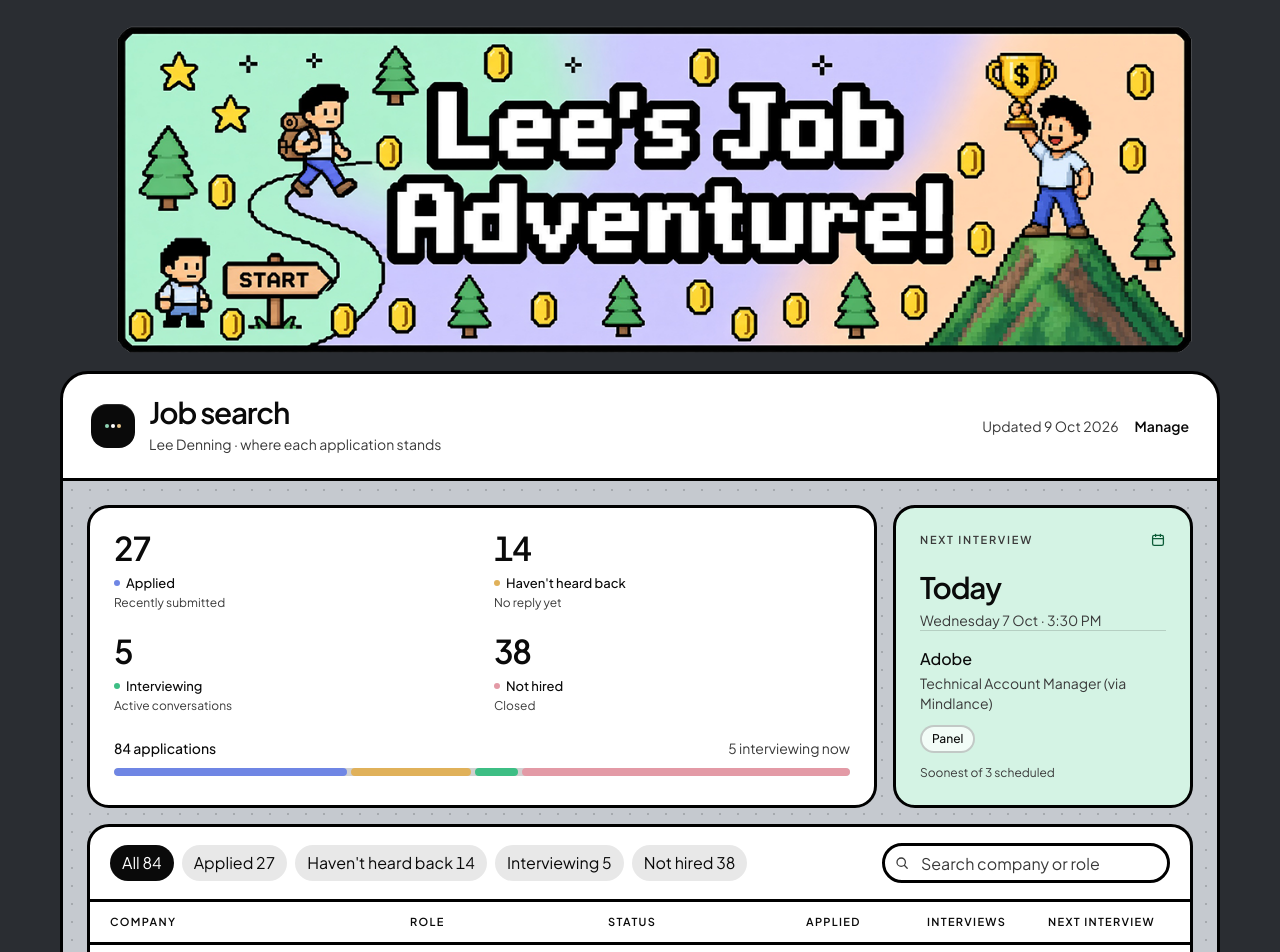
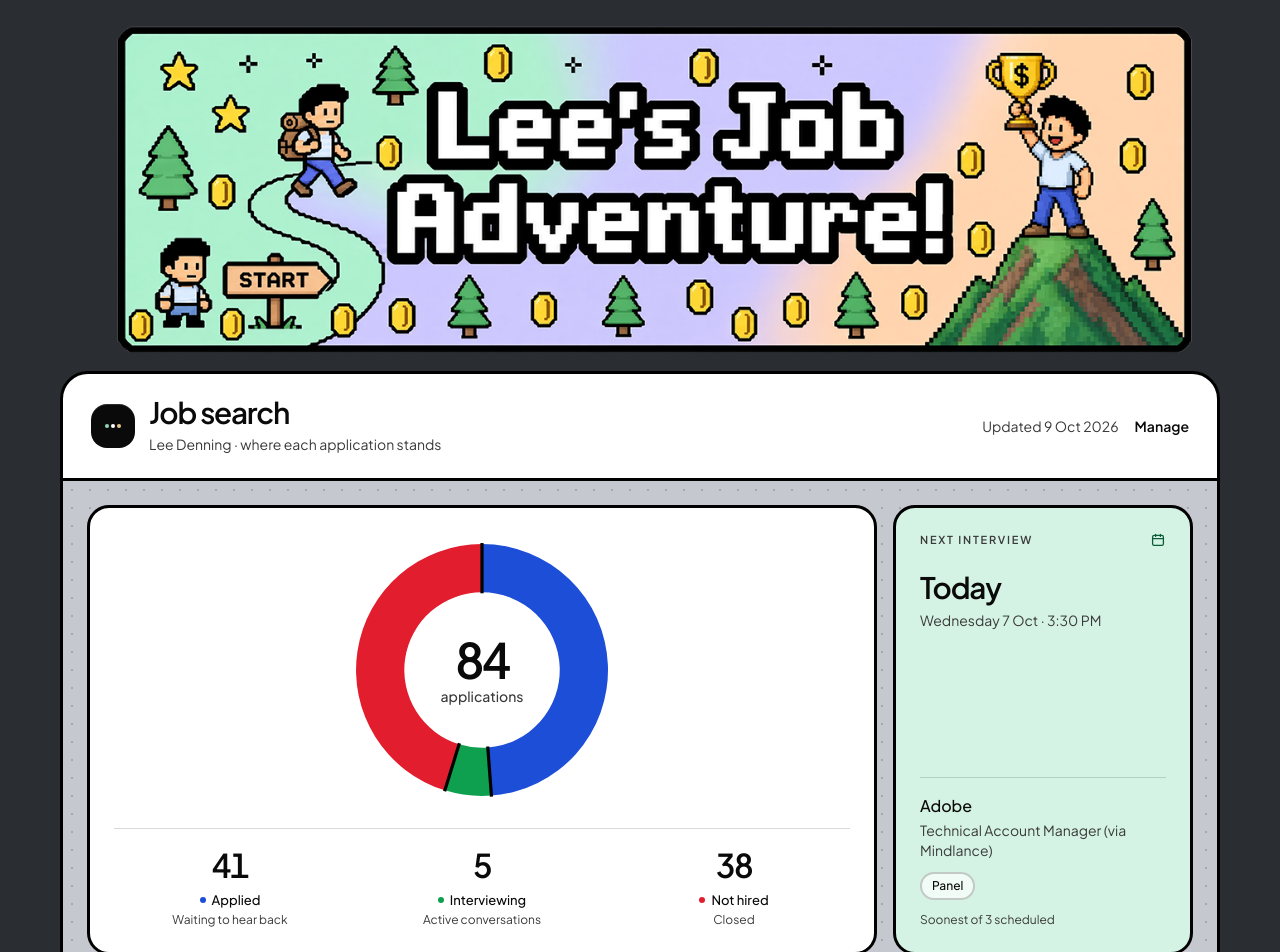
Before and after one commit to LEED337/job-status-board, a React (Vite) app: page / in a window 1280 px wide. Shown: the top 952 px of the page. Built offline with nearby package versions, Linux system fonts and the light colour scheme.

Commit message:
Combine waiting applications into Applied and chart the summary.
Treat the old "Haven't heard back" status as Applied everywhere it is loaded, and replace the summary bar with a three-status donut.

Co-authored-by: Lee <LEED337@users.noreply.github.com>

```diff
--- a/api/_lib/boardFile.ts
+++ b/api/_lib/boardFile.ts
@@ -1,9 +1,7 @@
-export const STATUSES = [
-  "Applied",
-  "Haven't heard back",
-  "Interviewing",
-  "Not hired",
-] as const;
+export const STATUSES = ["Applied", "Interviewing", "Not hired"] as const;
+
+// Older boards used this for applications that were neither interviewing nor closed.
+const LEGACY_APPLIED_STATUS = "Haven't heard back";
 
 export type ApplicationStatus = (typeof STATUSES)[number];
 
@@ -144,8 +142,12 @@ function isRecord(value: unknown): value is Record<string, unknown> {
   return typeof value === "object" && value !== null && !Array.isArray(value);
 }
 
-function isStatus(value: unknown): value is ApplicationStatus {
-  return typeof value === "string" && (STATUSES as readonly string[]).includes(value);
+function canonicalStatus(value: unknown): ApplicationStatus | null {
+  if (typeof value !== "string") return null;
+  // Straight or curly apostrophe: both mean the old waiting status.
+  if (value === LEGACY_APPLIED_STATUS || value === "Haven’t heard back") return "Applied";
+  if ((STATUSES as readonly string[]).includes(value)) return value as ApplicationStatus;
+  return null;
 }
 
 export function normalizeJobUrl(value: string): string | null {
@@ -189,10 +191,9 @@ function parseApplication(input: unknown, index: number): Application {
   if (!company) throw new Error(`${where}: company is required.`);
   const role = typeof input.role === "string" ? input.role.trim() : "";
   if (!role) throw new Error(`${where}: role is required.`);
-  if (!isStatus(input.status)) {
-    throw new Error(
-      `${where}: status must be Applied, Haven't heard back, Interviewing, or Not hired.`,
-    );
+  const status = canonicalStatus(input.status);
+  if (!status) {
+    throw new Error(`${where}: status must be Applied, Interviewing, or Not hired.`);
   }
   if (typeof input.appliedOn !== "string" || !DATE_ONLY.test(input.appliedOn)) {
     throw new Error(`${where}: appliedOn must be YYYY-MM-DD.`);
@@ -205,7 +206,7 @@ function parseApplication(input: unknown, index: number): Application {
     company,
     role,
     ...(jobUrl ? { jobUrl } : {}),
-    status: input.status,
+    status,
     appliedOn: input.appliedOn,
     location: typeof input.location === "string" ? input.location.trim() : "",
     ...(notes ? { notes } : {}),
--- a/public/data/applications.json
+++ b/public/data/applications.json
@@ -1,7 +1,7 @@
 {
   "version": 1,
   "owner": "Lee Denning",
-  "updatedAt": "2026-10-09T05:09:03Z",
+  "updatedAt": "2026-10-09T15:04:55Z",
   "applications": [
     {
       "id": "app-gc-ai-csm",
@@ -394,7 +394,7 @@
       "company": "LocalStack",
       "role": "Technical Account Manager",
       "jobUrl": "https://www.linkedin.com/jobs/view/4442719681/",
-      "status": "Haven't heard back",
+      "status": "Applied",
       "appliedOn": "2026-09-04",
       "location": "Remote",
       "interviews": []
@@ -404,7 +404,7 @@
       "company": "Netflix",
       "role": "Support Solutions Engineer (L5) \u2014 Security, Privacy and Assurance",
       "jobUrl": "https://netflix.wd108.myworkdayjobs.com/en-US/Netflix/job/Support-Solutions-Engineer-_JR42010",
-      "status": "Haven't heard back",
+      "status": "Applied",
       "appliedOn": "2026-09-08",
       "location": "Remote \u00b7 USA",
       "interviews": []
@@ -414,7 +414,7 @@
       "company": "Cloudinary",
       "role": "Technical Customer Success Manager",
       "jobUrl": "https://www.linkedin.com/jobs/view/4444318587/",
-      "status": "Haven't heard back",
+      "status": "Applied",
       "appliedOn": "2026-09-09",
       "location": "Remote",
       "interviews": []
@@ -424,7 +424,7 @@
       "company": "Deepgram",
       "role": "Customer Success Engineer (Americas)",
       "jobUrl": "https://www.linkedin.com/jobs/view/4304829099/",
-      "status": "Haven't heard back",
+      "status": "Applied",
       "appliedOn": "2026-09-11",
       "location": "Remote \u00b7 Americas",
       "interviews": []
@@ -434,7 +434,7 @@
       "company": "Socket",
       "role": "Enterprise Technical Account Manager",
       "jobUrl": "https://socket.dev/careers#open-roles",
-      "status": "Haven't heard back",
+      "status": "Applied",
       "appliedOn": "2026-09-13",
       "location": "Remote \u00b7 USA",
       "interviews": []
@@ -444,7 +444,7 @@
       "company": "Newfold Digital",
       "role": "Enterprise Technical Account Manager",
       "jobUrl": "https://www.linkedin.com/jobs/view/4445257040/",
-      "status": "Haven't heard back",
+      "status": "Applied",
       "appliedOn": "2026-09-14",
       "location": "Remote \u00b7 USA",
       "interviews": [],
@@ -455,7 +455,7 @@
       "company": "Redo",
       "role": "Technical Account Manager",
       "jobUrl": "https://www.linkedin.com/jobs/view/4466109731/",
-      "status": "Haven't heard back",
+      "status": "Applied",
       "appliedOn": "2026-09-14",
       "location": "Draper, UT (On-site)",
       "interviews": [],
@@ -466,7 +466,7 @@
       "company": "Western Governors University",
       "role": "Senior Cloud Engineer",
       "jobUrl": "https://www.linkedin.com/jobs/view/4444749859/",
-      "status": "Haven't heard back",
+      "status": "Applied",
       "appliedOn": "2026-09-14",
       "location": "Salt Lake City metro (On-site)",
       "interviews": []
@@ -476,7 +476,7 @@
       "company": "Scout Global",
       "role": "Senior Technical Account Manager",
       "jobUrl": "https://www.linkedin.com/jobs/view/4465246601/",
-      "status": "Haven't heard back",
+      "status": "Applied",
       "appliedOn": "2026-09-15",
       "location": "Remote \u00b7 USA",
       "interviews": []
@@ -486,7 +486,7 @@
       "company": "IFS Nexus Black",
       "role": "AI Engineer (US)",
       "jobUrl": "https://www.linkedin.com/jobs/view/4469220934/",
-      "status": "Haven't heard back",
+      "status": "Applied",
       "appliedOn": "2026-09-19",
       "location": "Remote \u00b7 USA",
       "interviews": []
@@ -496,7 +496,7 @@
       "company": "CyberForce Global",
       "role": "Technical Account Manager",
       "jobUrl": "https://www.linkedin.com/jobs/view/4462192102/",
-      "status": "Haven't heard back",
+      "status": "Applied",
       "appliedOn": "2026-09-20",
       "location": "Remote \u00b7 USA",
       "interviews": []
@@ -506,7 +506,7 @@
       "company": "Opiniion",
       "role": "DevOps Engineer",
       "jobUrl": "https://www.linkedin.com/jobs/view/4458712216/",
-      "status": "Haven't heard back",
+      "status": "Applied",
       "appliedOn": "2026-09-20",
       "location": "Lehi, UT (On-site)",
       "interviews": []
@@ -526,7 +526,7 @@
       "company": "Cyera",
       "role": "Senior Technical Account Manager, Identity Security",
       "jobUrl": "https://www.linkedin.com/jobs/view/4464413550",
-      "status": "Haven't heard back",
+      "status": "Applied",
       "appliedOn": "2026-09-22",
       "location": "Remote",
       "interviews": []
@@ -536,7 +536,7 @@
       "company": "Akamai Technologies",
       "role": "Senior Technical Account Manager, Microsegmentation",
       "jobUrl": "https://fa-extu-saasfaprod1.fa.ocs.oraclecloud.com/hcmUI/CandidateExperience/en/sites/CX_1/job/3692",
-      "status": "Haven't heard back",
+      "status": "Applied",
       "appliedOn": "2026-09-25",
       "location": "Remote \u00b7 US (FlexBase)",
       "interviews": []
--- a/src/components/ApplicationDialog.tsx
+++ b/src/components/ApplicationDialog.tsx
@@ -251,7 +251,7 @@ export function ApplicationDialog({ application, onClose, onSave, onDelete }: Ap
 
           <fieldset>
             <legend className="text-xs font-semibold text-muted">Status</legend>
-            <div className="mt-1.5 grid grid-cols-1 gap-2 sm:grid-cols-2">
+            <div className="mt-1.5 grid grid-cols-1 gap-2 sm:grid-cols-3">
               {STATUSES.map((status) => {
                 const selected = draft.status === status;
                 return (
--- a/src/components/Summary.tsx
+++ b/src/components/Summary.tsx
@@ -1,3 +1,4 @@
+import { useId } from "react";
 import {
   countByStatus,
   formatConcrete,
@@ -6,7 +7,7 @@ import {
   upcomingCount,
 } from "../lib/board.ts";
 import { STATUS_META } from "../lib/status.ts";
-import { STATUSES, type Application } from "../types.ts";
+import { STATUSES, type Application, type ApplicationStatus } from "../types.ts";
 import { CalendarIcon } from "./Icons.tsx";
 import { RoleTitle } from "./RoleTitle.tsx";
 
@@ -14,6 +15,115 @@ type SummaryProps = {
   applications: Application[];
   now: Date;
 };
+
+const CHART = {
+  size: 200,
+  cx: 100,
+  cy: 100,
+  outer: 94,
+  inner: 58,
+} as const;
+
+function chartLabel(counts: Record<ApplicationStatus, number>, total: number): string {
+  const noun = total === 1 ? "application" : "applications";
+  const parts = STATUSES.map((status) => `${counts[status]} ${status}`);
+  return `${total} ${noun}: ${parts.join(", ")}.`;
+}
+
+function point(radius: number, angle: number): [number, number] {
+  return [CHART.cx + radius * Math.cos(angle), CHART.cy + radius * Math.sin(angle)];
+}
+
+function annulusPath(start: number, end: number): string {
+  const sweep = end - start;
+  const large = sweep > Math.PI ? 1 : 0;
+  const [x1, y1] = point(CHART.outer, start);
+  const [x2, y2] = point(CHART.outer, end);
+  const [x3, y3] = point(CHART.inner, end);
+  const [x4, y4] = point(CHART.inner, start);
+  return [
+    `M ${x1.toFixed(2)} ${y1.toFixed(2)}`,
+    `A ${CHART.outer} ${CHART.outer} 0 ${large} 1 ${x2.toFixed(2)} ${y2.toFixed(2)}`,
+    `L ${x3.toFixed(2)} ${y3.toFixed(2)}`,
+    `A ${CHART.inner} ${CHART.inner} 0 ${large} 0 ${x4.toFixed(2)} ${y4.toFixed(2)}`,
+    "Z",
+  ].join(" ");
+}
+
+type Arc = { status: ApplicationStatus; start: number; end: number };
+
+function statusArcs(counts: Record<ApplicationStatus, number>, total: number): Arc[] {
+  const present = STATUSES.filter((status) => counts[status] > 0);
+  if (total === 0 || present.length === 0) return [];
+  const origin = -Math.PI / 2;
+  let cursor = 0;
+  return present.map((status, index) => {
+    const start = origin + cursor * Math.PI * 2;
+    cursor += counts[status] / total;
+    const end = index === present.length - 1 ? origin + Math.PI * 2 : origin + cursor * Math.PI * 2;
+    return { status, start, end };
+  });
+}
+
+function StatusDonut({
+  counts,
+  total,
+}: {
+  counts: Record<ApplicationStatus, number>;
+  total: number;
+}) {
+  const titleId = useId();
+  const arcs = statusArcs(counts, total);
+  const label = chartLabel(counts, total);
+  const ring = (CHART.outer + CHART.inner) / 2;
+
+  return (
+    <svg
+      viewBox={`0 0 ${CHART.size} ${CHART.size}`}
+      className="h-full w-full"
+      role="img"
+      aria-labelledby={titleId}
+    >
+      <title id={titleId}>{label}</title>
+      {arcs.length === 0 ? (
+        <circle
+          cx={CHART.cx}
+          cy={CHART.cy}
+          r={ring}
+          fill="none"
+          stroke="#d0d0d0"
+          strokeWidth={CHART.outer - CHART.inner}
+        />
+      ) : arcs.length === 1 ? (
+        <>
+          <circle cx={CHART.cx} cy={CHART.cy} r={CHART.outer} fill={STATUS_META[arcs[0].status].bar} />
+          <circle cx={CHART.cx} cy={CHART.cy} r={CHART.inner} fill="#ffffff" />
+        </>
+      ) : (
+        arcs.map((arc) => (
+          <path key={arc.status} d={annulusPath(arc.start, arc.end)} fill={STATUS_META[arc.status].bar} />
+        ))
+      )}
+      {arcs.length > 1
+        ? arcs.map((arc) => {
+            const [x1, y1] = point(CHART.inner - 0.75, arc.end);
+            const [x2, y2] = point(CHART.outer + 0.75, arc.end);
+            return (
+              <line
+                key={`${arc.status}-edge`}
+                x1={x1}
+                y1={y1}
+                x2={x2}
+                y2={y2}
+                stroke="#000000"
+                strokeWidth="2.4"
+              />
+            );
+          })
+        : null}
+    </svg>
+  );
+}
 
 export function Summary({ applications, now }: SummaryProps) {
   const counts = countByStatus(applications);
@@ -23,44 +133,43 @@ export function Summary({ applications, now }: SummaryProps) {
 
   return (
     <section className="grid gap-4 lg:grid-cols-[minmax(0,1fr)_300px]" aria-label="Summary">
-      <div className="rounded-[22px] bg-white p-5  border-[3px] border-black sm:p-6">
-        <div className="grid grid-cols-2 gap-x-6 gap-y-6">
+      <div className="flex h-full flex-col rounded-[22px] border-[3px] border-black bg-white p-4 sm:p-6">
+        <div className="flex flex-1 items-center justify-center py-1">
+          <div className="@container relative mx-auto aspect-square w-full max-w-[230px] sm:max-w-[268px]">
+            <StatusDonut counts={counts} total={total} />
+            <div className="pointer-events-none absolute inset-0 flex items-center justify-center" aria-hidden="true">
+              <div className="w-[50%] text-center">
+                <p className="num text-[clamp(1.9rem,26cqi,3.05rem)] font-semibold leading-none tracking-[-0.05em] text-ink">
+                  {total}
+                </p>
+                <p className="mt-1 text-[clamp(0.68rem,5.6cqi,0.875rem)] font-medium leading-tight text-muted">
+                  {total === 1 ? "application" : "applications"}
+                </p>
+              </div>
+            </div>
+          </div>
+        </div>
+
+        <div className="mt-4 grid grid-cols-3 gap-x-1 border-t border-black/15 pt-4 sm:mt-5 sm:gap-x-5 sm:pt-5">
           {STATUSES.map((status) => {
             const meta = STATUS_META[status];
             return (
-              <div key={status}>
-                <p className="num text-[2.05rem] font-semibold leading-none tracking-[-0.045em] text-ink">
+              <div key={status} className="min-w-0 text-center">
+                <p className="num text-[1.35rem] font-semibold leading-none tracking-[-0.045em] text-ink min-[380px]:text-[1.7rem] sm:text-[2.05rem]">
                   {counts[status]}
                 </p>
-                <div className="mt-2.5 flex items-center gap-1.5">
+                <div className="mt-2 flex items-center justify-center gap-1 sm:mt-2.5 sm:gap-1.5">
                   <span className="h-1.5 w-1.5 shrink-0 rounded-full" style={{ background: meta.bar }} />
-                  <p className="text-[13px] font-medium leading-4 text-ink">{status}</p>
+                  <p className="text-[11px] font-medium leading-none tracking-[-0.03em] text-ink min-[380px]:text-[12px] sm:text-[13px] sm:leading-4 sm:tracking-normal">
+                    {status}
+                  </p>
                 </div>
-                <p className="mt-1 text-xs text-muted">{meta.caption}</p>
+                <p className="mt-1 text-balance text-[10px] leading-snug text-muted min-[380px]:text-[11px] sm:text-xs">
+                  {meta.caption}
+                </p>
               </div>
             );
           })}
-        </div>
-        <div className="mt-6">
-          <div className="mb-2.5 flex items-baseline justify-between gap-3 text-sm">
-            <p className="font-medium text-ink">
-              <span className="num">{total}</span> {total === 1 ? "application" : "applications"}
-            </p>
-            <p className="text-muted">
-              <span className="num">{counts.Interviewing}</span> interviewing now
-            </p>
-          </div>
-          <div className="flex h-2 gap-1 overflow-hidden rounded-full bg-[#d0d0d0]" aria-hidden="true">
-            {STATUSES.map((status) =>
-              counts[status] > 0 ? (
-                <div
-                  key={status}
-                  className="h-full rounded-full"
-                  style={{ flex: counts[status], background: STATUS_META[status].bar }}
-                />
-              ) : null,
-            )}
-          </div>
         </div>
       </div>
 
--- a/src/lib/board.ts
+++ b/src/lib/board.ts
@@ -1,4 +1,4 @@
-import { type Application, type ApplicationStatus, type BoardFile, type Interview } from "../types.ts";
+import { STATUSES, type Application, type ApplicationStatus, type BoardFile, type Interview } from "../types.ts";
 import { serializeBoard } from "../../api/_lib/boardFile.ts";
 import { AVATAR_COLORS } from "./status.ts";
 
@@ -78,9 +78,8 @@ export type Scheduled = {
 
 const STATUS_RANK: Record<ApplicationStatus, number> = {
   Interviewing: 0,
-  "Haven't heard back": 1,
-  Applied: 2,
-  "Not hired": 3,
+  Applied: 1,
+  "Not hired": 2,
 };
 
 export function interviewDate(at: string): Date {
@@ -230,12 +229,8 @@ export function upcomingCount(applications: Application[], now = new Date()): nu
 }
 
 export function countByStatus(applications: Application[]): Record<ApplicationStatus, number> {
-  const counts: Record<ApplicationStatus, number> = {
-    Applied: 0,
-    "Haven't heard back": 0,
-    Interviewing: 0,
-    "Not hired": 0,
-  };
+  const counts = {} as Record<ApplicationStatus, number>;
+  for (const status of STATUSES) counts[status] = 0;
   for (const app of applications) counts[app.status] += 1;
   return counts;
 }
--- a/src/lib/status.ts
+++ b/src/lib/status.ts
@@ -6,25 +6,19 @@ export const STATUS_META: Record<
 > = {
   Applied: {
     color: "#3451c7",
-    bar: "#6f86e4",
+    bar: "#1d4ed8",
     soft: "#e7edfb",
-    caption: "Recently submitted",
-  },
-  "Haven't heard back": {
-    color: "#8a5a1f",
-    bar: "#e0b15a",
-    soft: "#f6efe3",
-    caption: "No reply yet",
+    caption: "Waiting to hear back",
   },
   Interviewing: {
     color: "#15724a",
-    bar: "#3dbe84",
+    bar: "#0e9f4f",
     soft: "#e3f5eb",
     caption: "Active conversations",
   },
   "Not hired": {
     color: "#9d4454",
-    bar: "#e39aa6",
+    bar: "#e11d2e",
     soft: "#f8e9ec",
     caption: "Closed",
   },
```
Also changed, not shown: 1 other file (tests, documents, lock files or other folders).
